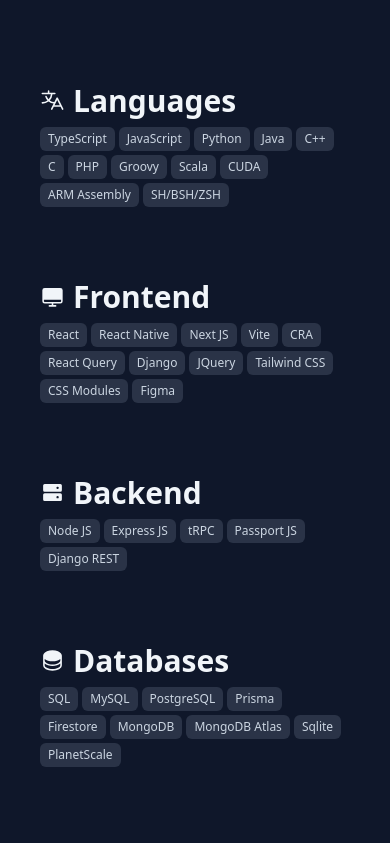
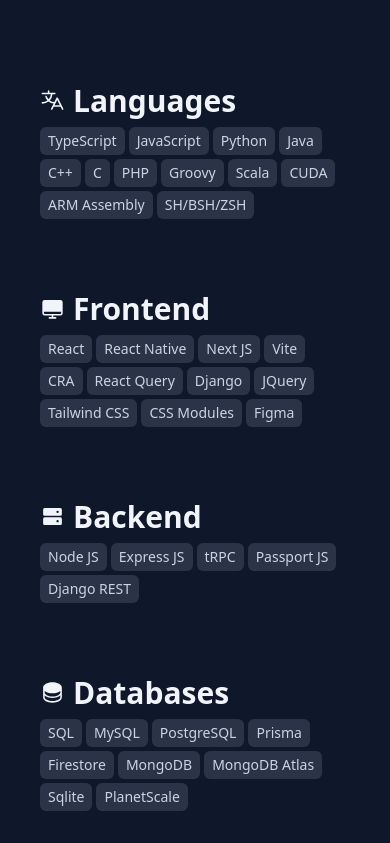
Before and after one commit to proctorinc/Portfolio, a React (Vite) app: page / in a window 390 px wide. Shown: the part 1380-2223 px from the top of the page. Built offline with nearby package versions, Linux system fonts and the light colour scheme; what prettier-plugin-tailwindcss would draw is missing.

Commit message:
Change text size based on screen

```diff
--- a/src/components/Tag.tsx
+++ b/src/components/Tag.tsx
@@ -11,7 +11,7 @@ export const Tag = (props: TagProps) => {
 
   return (
     <motion.div
-      className={`w-fit select-none rounded-md bg-slate-400/20 py-1 px-2 text-xs text-slate-300 hover:bg-slate-400/50 ${className}`}
+      className={`w-fit select-none rounded-md bg-slate-400/20 py-1 px-2 text-sm text-slate-300 hover:bg-slate-400/50 sm:text-xs ${className}`}
       initial={{
         scale: 1,
       }}
```
